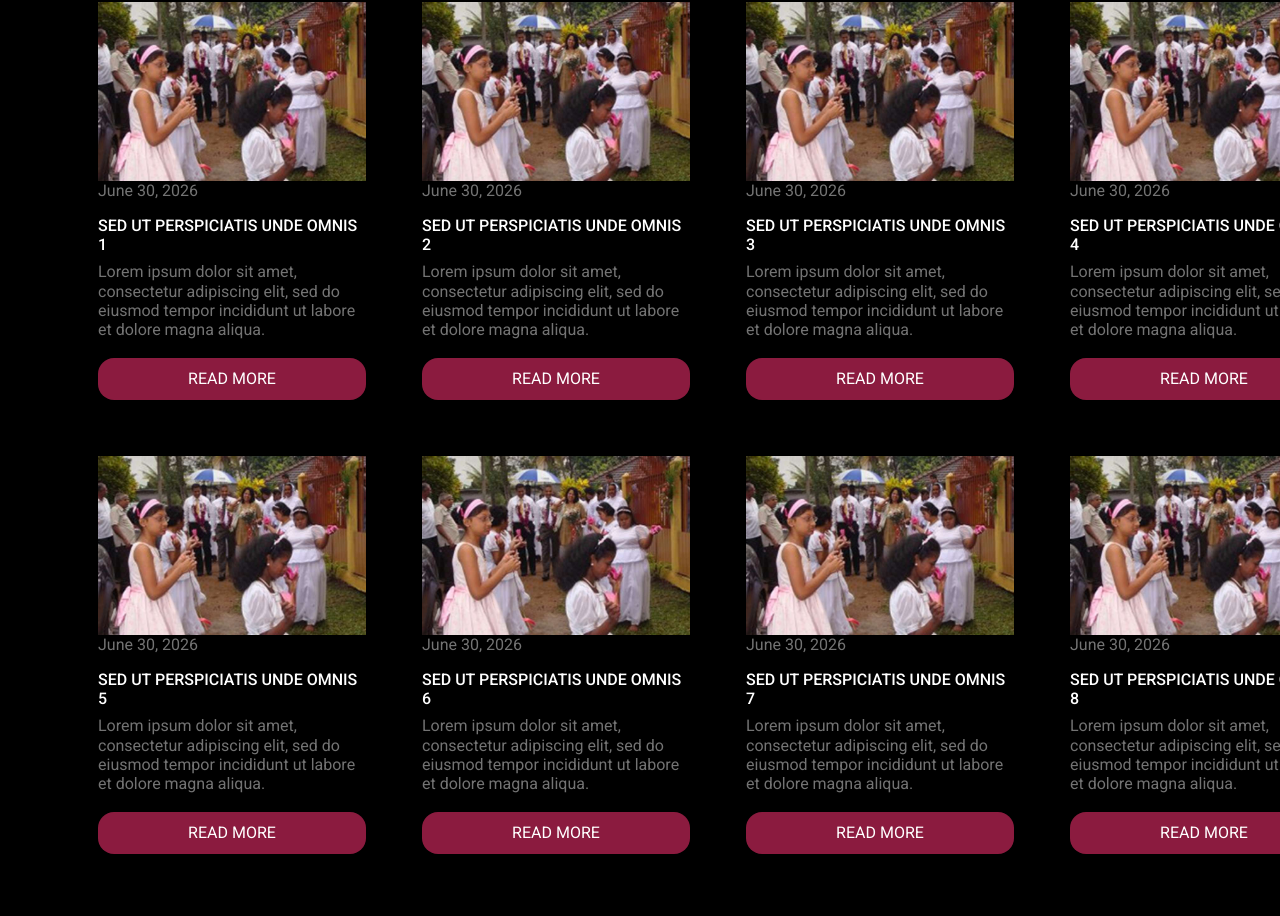
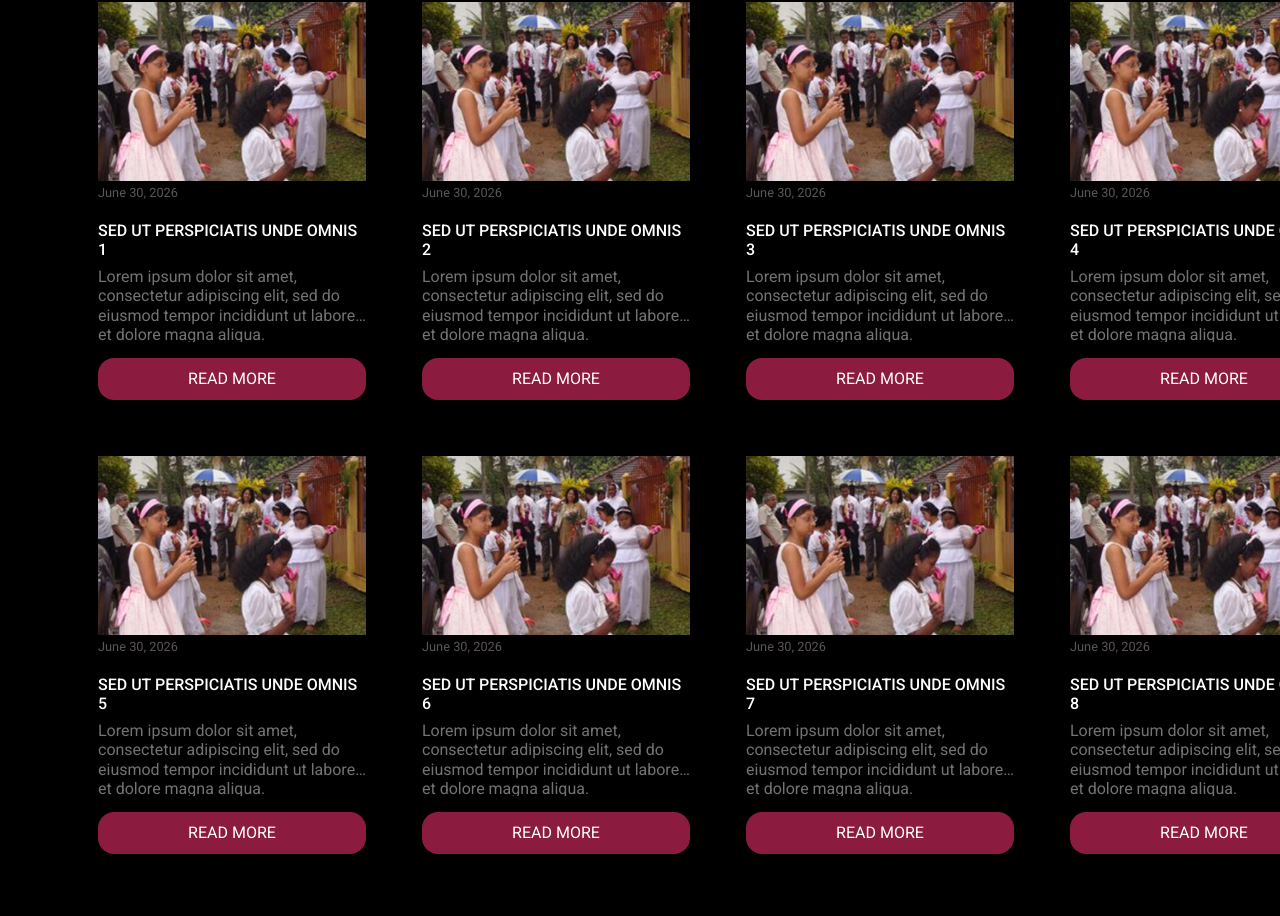
Before and after one commit to Kites-Global/accessrealities, a Next.js app: page /news-and-events in a window 1280 px wide. Shown: the part 814-1730 px from the top of the page. Built offline with nearby package versions, Linux system fonts and the light colour scheme.

Commit message:
feat: nav bar hover update

```diff
--- a/src/app/components/NewsAndEvents.tsx
+++ b/src/app/components/NewsAndEvents.tsx
@@ -27,7 +27,7 @@ export default function NewsEvents({ data }: { data: NewsEventData }) {
     return (
         <div className="news-events-card">
             <Image src="/img/news-events-img.jpg" alt="News and Events" width={600} height={400} />
-            <p>{data.date}</p>
+            <p className="card-date">{data.date}</p>
             <h6>{data.title}</h6>
             <p
                 className="dynamic-clamp"
--- a/src/app/globals.css
+++ b/src/app/globals.css
@@ -103,6 +103,13 @@ header {
         color: #fff;
         border-bottom: 0px;
       }
+    }
+
+    .dropdown-item:hover,
+    .dropdown-item:focus,
+    .dropdown-item:active {
+      background-color: #8b1b3f;
+      color: #fff;
     }
   }
 }
@@ -1326,6 +1333,13 @@ footer {
   p {
     color: #737373;
     line-height: 1.2rem;
+
+  }
+
+  .card-date {
+    font-size: 0.8rem;
+    line-height: 1.5rem;
+    color: #5b5555;
   }
 
   h6 {
```
